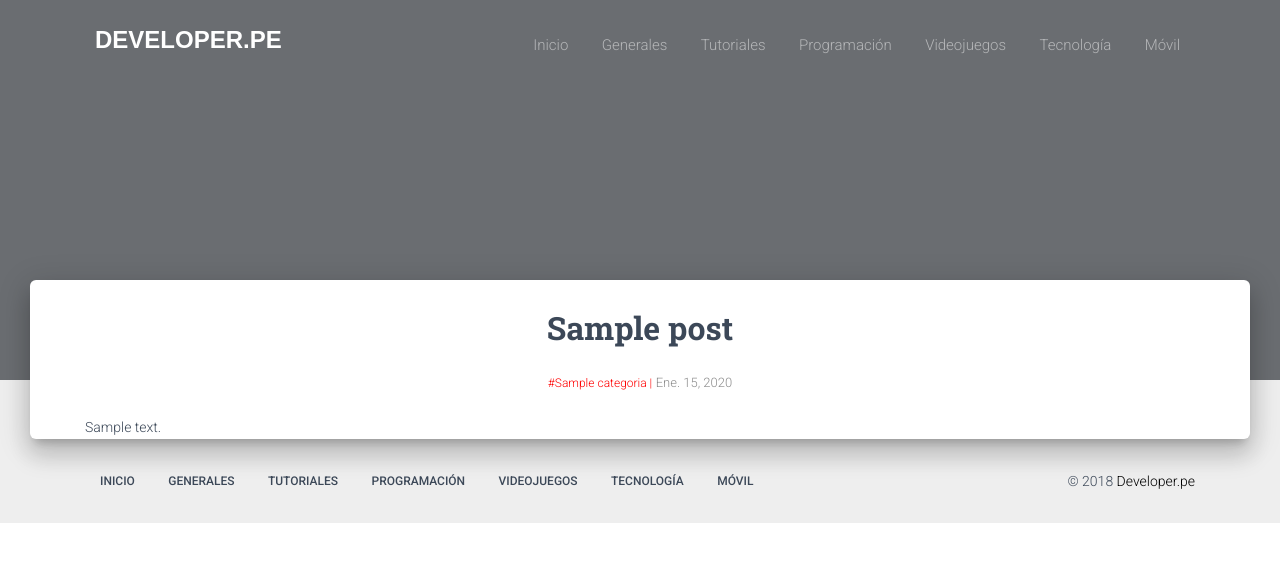
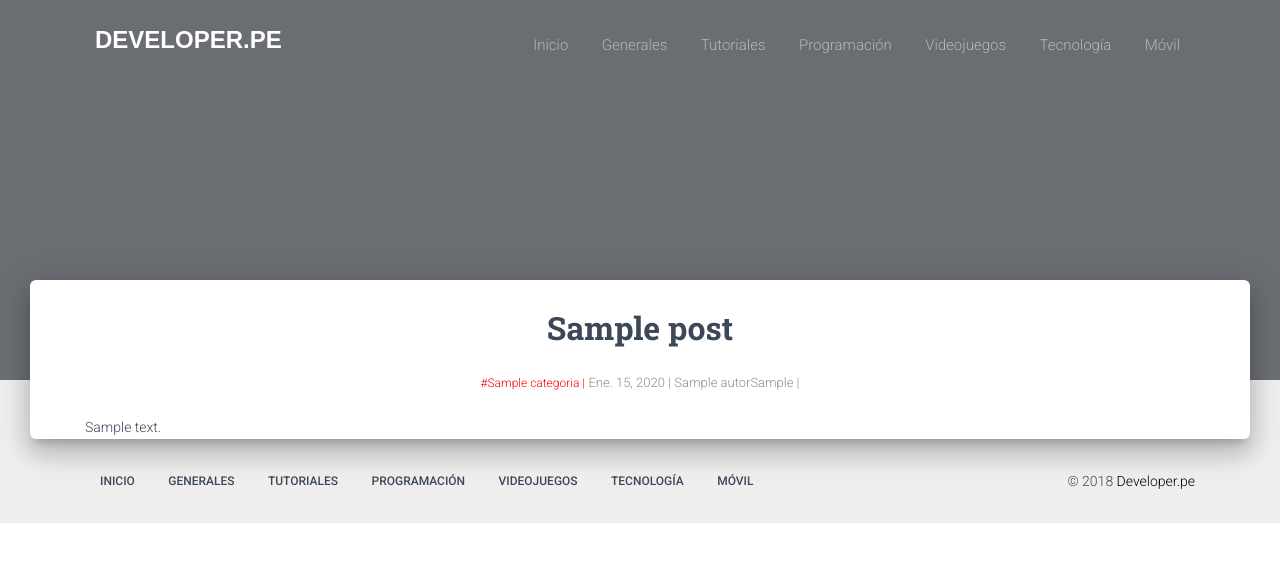
Before and after one commit to developerpe/web, a Django app: template templates/blog/detail_post.html in a window 1280 px wide. Shown: the top 562 px of the page. Run offline with Django 3.2, Linux system fonts and the light colour scheme; the template is opened without the code that fills it: values that come from a table or form of the project are taken from there, others are empty; tables that the repository leaves empty hold one stand-in row (values such as "Sample post"); grey boxes marked "Sample" are stand-in pictures; parts of the project's set-up code (start-up, migrations or seed data) failed here and were passed over; some libraries are stand-ins or nearby versions; some web fonts are replaced.

Commit message:
detail post

```diff
--- a/apps/blog/models.py
+++ b/apps/blog/models.py
@@ -48,7 +48,7 @@ class Autor(models.Model):
         ordering = ['nombre']
 
     def __str__(self):
-        return self.nombre
+        return self.nombre + self.apellidos
 
 class Post(models.Model):
     id = models.AutoField(primary_key = True)
--- a/templates/blog/detail_post.html
+++ b/templates/blog/detail_post.html
@@ -110,7 +110,8 @@
               <div class="name">
                 <h1 class="title">{{ post_detail.titulo }}</h1>
                 <h7 style="color:red;" class="category">#{{ post_detail.categoria }} |</h7>
-                <h7 class="date">{{ post_detail.fecha_creacion }}</h7>
+                <h7 class="date">{{ post_detail.fecha_creacion }} |</h7>
+                <h7 class="date">{{ post_detail.autor }} |</h7>
               </div>
             </div>
           </div>
@@ -128,12 +129,12 @@
     /**
     *  RECOMMENDED CONFIGURATION VARIABLES: EDIT AND UNCOMMENT THE SECTION BELOW TO INSERT DYNAMIC VALUES FROM YOUR PLATFORM OR CMS.
     *  LEARN WHY DEFINING THESE VARIABLES IS IMPORTANT: https://disqus.com/admin/universalcode/#configuration-variables*/
-/*
+
     var disqus_config = function () {
-    this.page.url = PAGE_URL;  // Replace PAGE_URL with your page's canonical URL variable
+    this.page.url = {{ request.build_absolute_uri }};  // Replace PAGE_URL with your page's canonical URL variable
     this.page.identifier = {{ post_detail.id }}; // Replace PAGE_IDENTIFIER with your page's unique identifier variable
     };
-*/
+
     (function() { // DON'T EDIT BELOW THIS LINE
     var d = document, s = d.createElement('script');
     s.src = 'https://developer-pe.disqus.com/embed.js';
```
